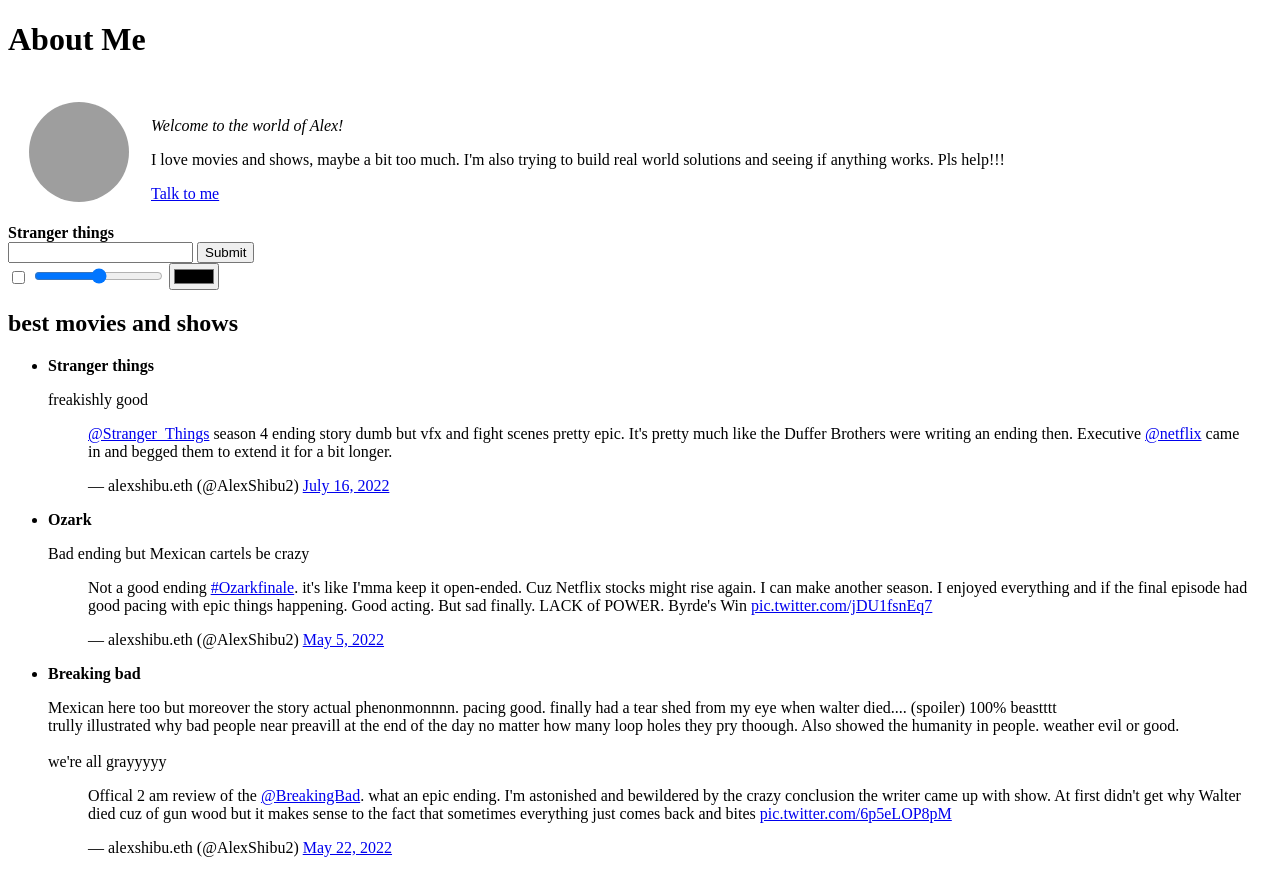
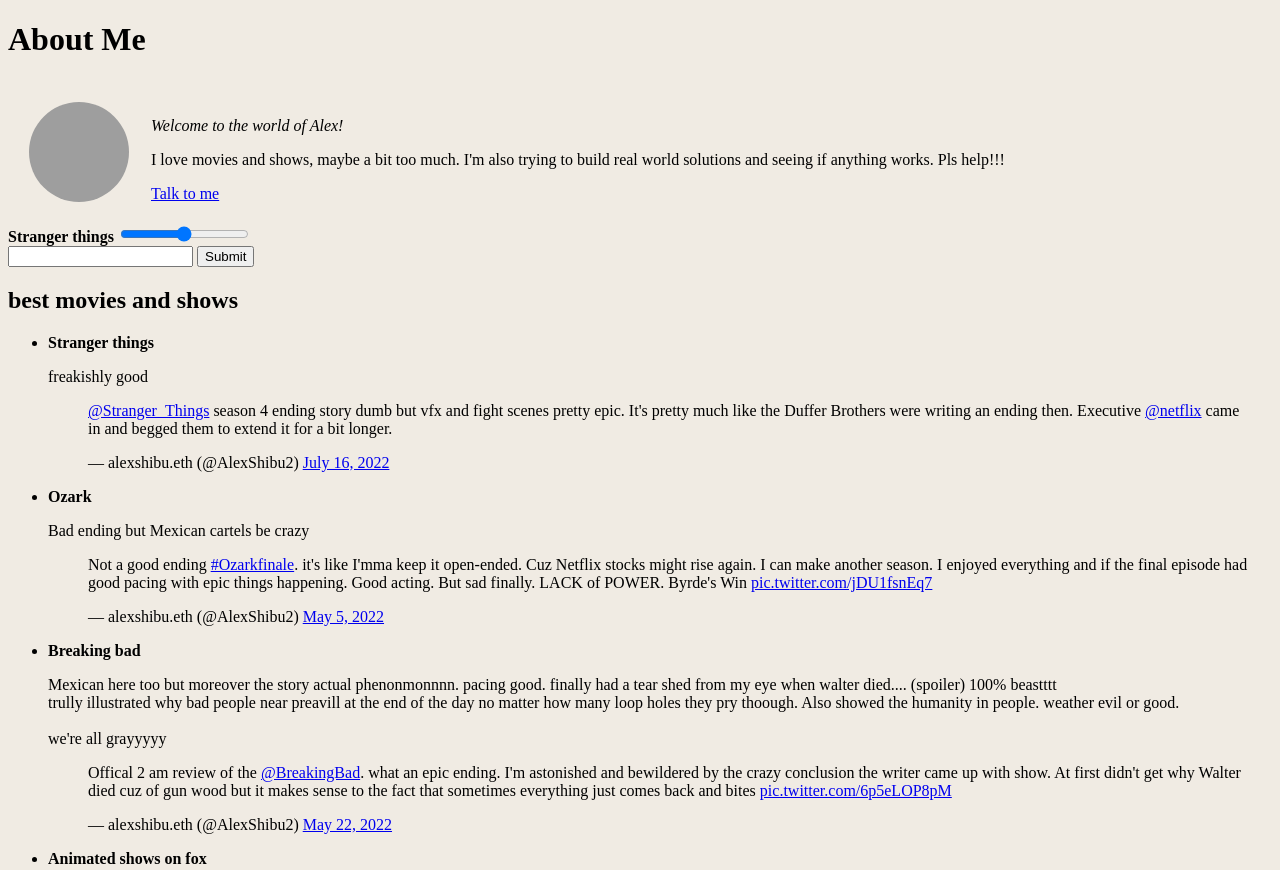
Before and after one commit to alexshibu1/webdevbasics, a plain HTML site: page index.html in a window 1280 px wide. Shown: the top 870 px of the page. Drawn offline with Linux system fonts and the light colour scheme; grey boxes are pictures that could not be loaded; a script that the page names is missing.

Commit message:
Add files via upload

```diff
--- a/index.html
+++ b/index.html
@@ -33,13 +33,11 @@
     </table>
     <script src="script.js"></script>
     <strong> Stranger things</strong>
-    <form action="index.html">
+        <input type="range" name="" id=""><br>
+        <form action="index.html">
       <label for="Your Name:">
         <input type="text">
-        <input type="submit"> <br>
-        <input type="checkbox">
-        <input type="range" name="" id="">
-        <input type="color" name="" id="">
+        <input type="submit">
       </label>
     </form>
 
--- a/style.css
+++ b/style.css
@@ -16,3 +16,7 @@
     height: 100%;
     width: auto;
   }
+
+body{
+    background-color: #F0EBE3;
+}
```
